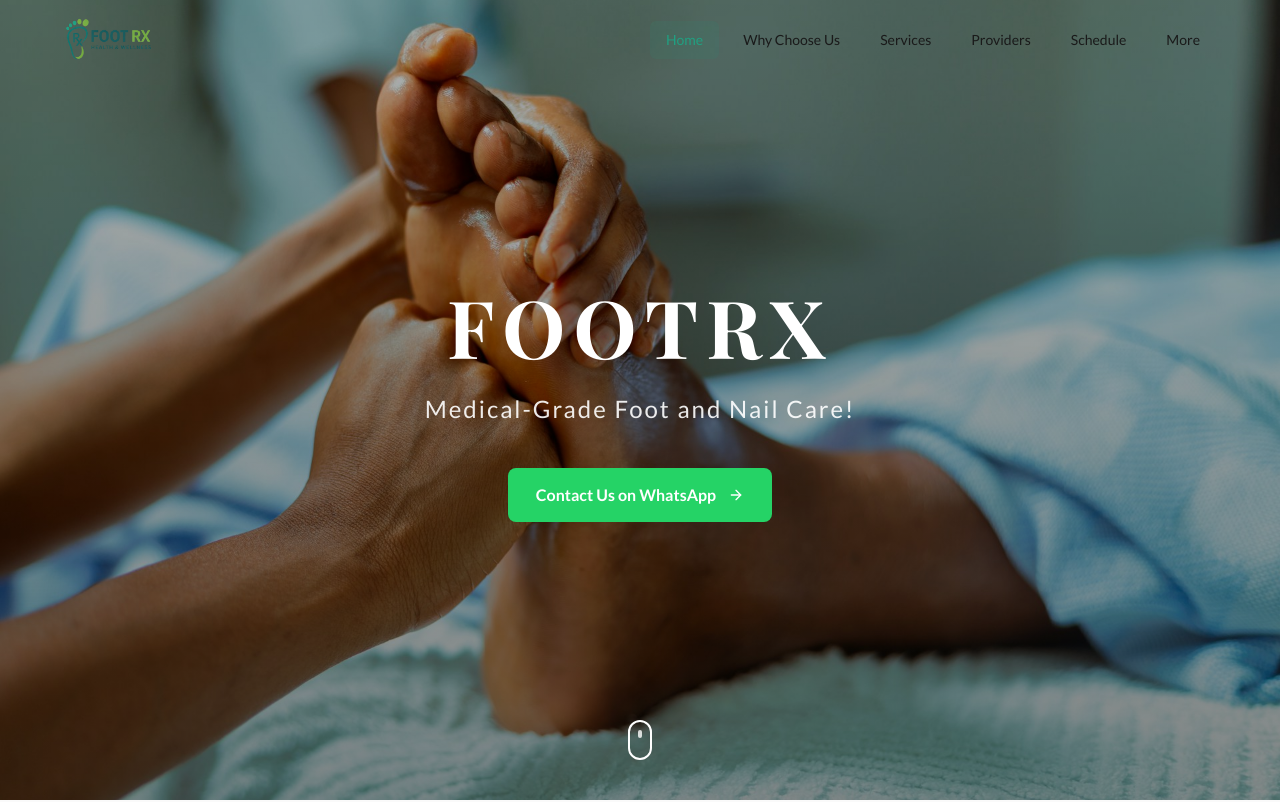
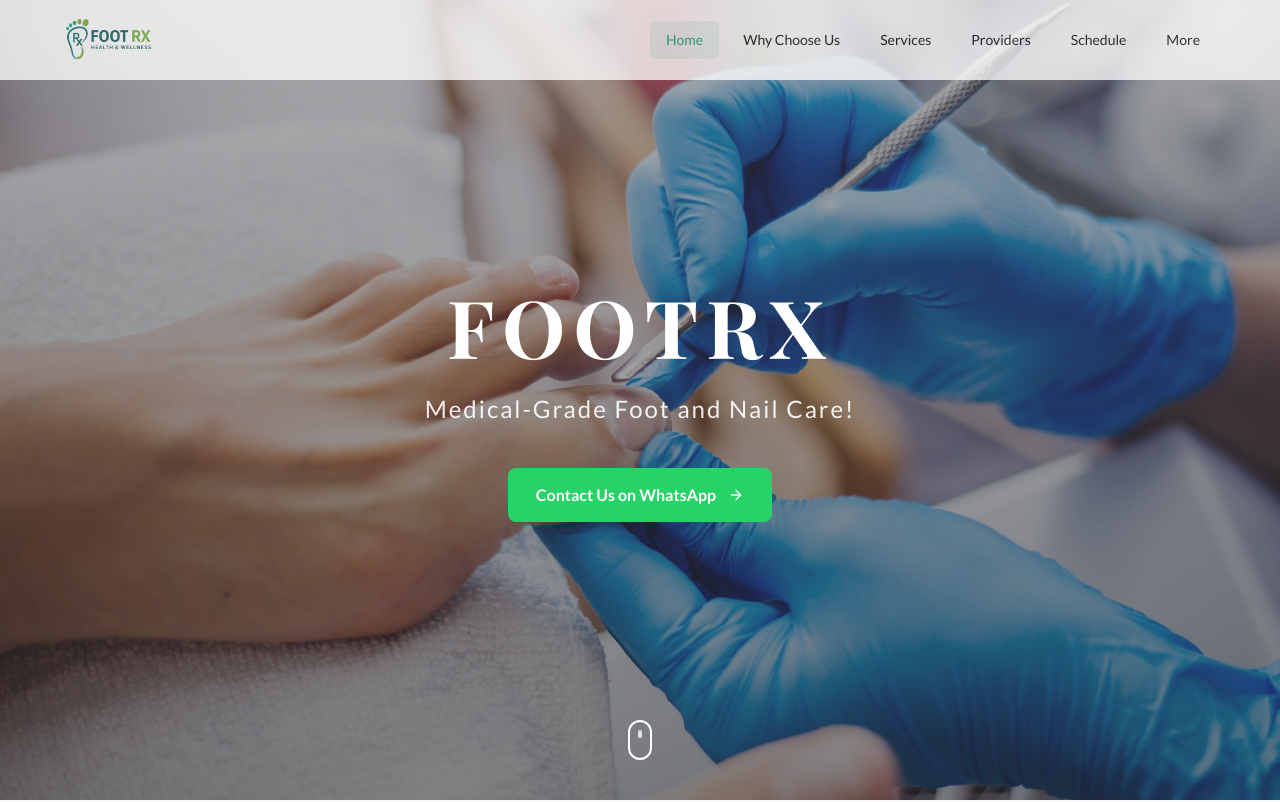
Before and after one commit to RobTov/footrx, a React (Vite) app: page / in a window 1280 px wide. Shown: the top 802 px of the page. Built offline with nearby package versions, Linux system fonts and the light colour scheme.

Commit message:
feat: changed the background image, added bg-color and opacity to navbar non scrolled

```diff
--- a/src/presentation/components/Hero/Hero.css
+++ b/src/presentation/components/Hero/Hero.css
@@ -22,6 +22,7 @@
   position: absolute;
   top: 0;
   left: 0;
+  opacity: .8;
 }
 
 .hero-overlay {
--- a/src/presentation/components/Hero/Hero.tsx
+++ b/src/presentation/components/Hero/Hero.tsx
@@ -8,7 +8,7 @@
     <section className="hero">
       <div className="hero-background">
         <img
-          src="/hero.jpg"
+          src="/hero3.jpg"
           alt="Medical foot care"
           className="hero-bg-image"
         />
--- a/src/presentation/components/Navbar/Navbar.css
+++ b/src/presentation/components/Navbar/Navbar.css
@@ -6,7 +6,9 @@
   z-index: 1000;
   padding: 16px 0;
   transition: all 0.3s ease;
-  background: transparent;
+  /* background: transparent; */
+  background-color: rgba(255, 255, 255, 0.95);
+  opacity: .8;
 }
 
 .navbar.scrolled {
@@ -14,6 +16,7 @@
   backdrop-filter: blur(10px);
   box-shadow: 0 2px 20px rgba(0, 0, 0, 0.08);
   padding: 12px 0;
+  opacity: 1;
 }
 
 .navbar-container {
```
Also changed, not shown: public/hero2.jpg (added), public/hero3.jpg (added).
